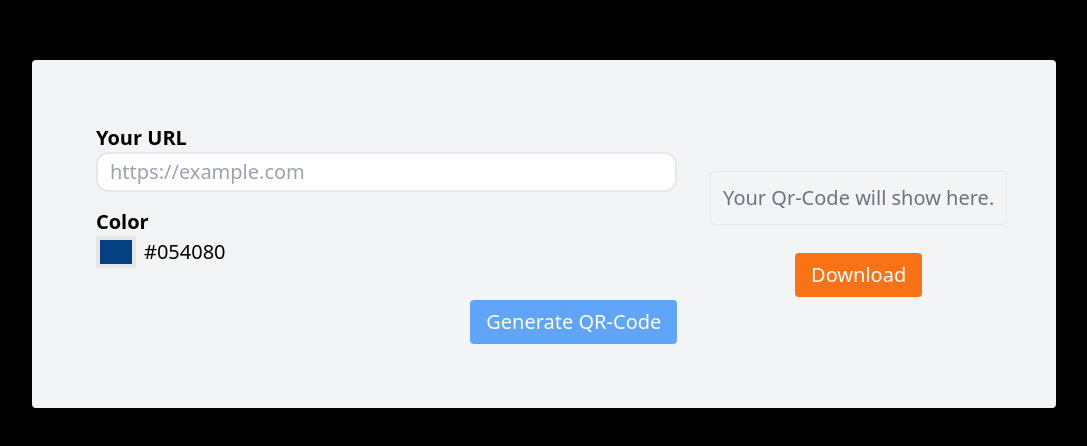
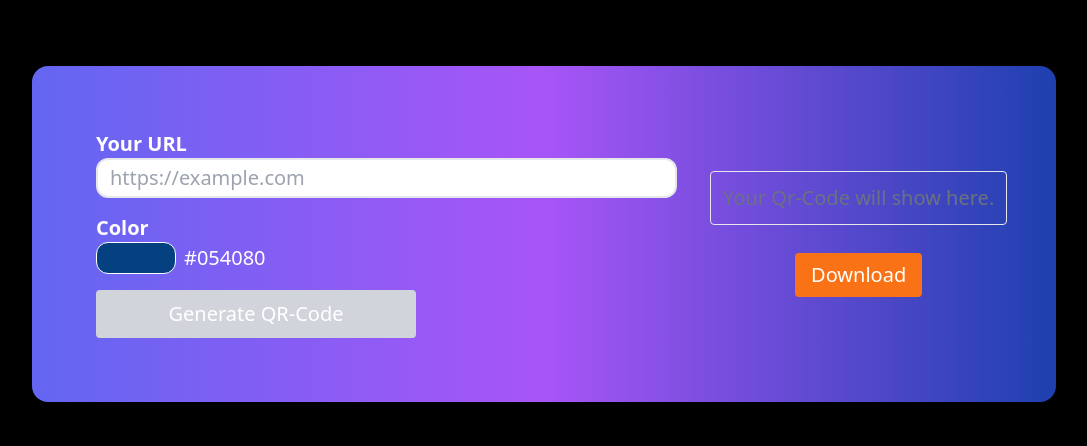
Before and after one commit to jad-delgadillo/qr-1, a Next.js app: page / in a window 1280 px wide. Shown: the part 166-612 px from the top of the page, without its empty margins (96-1183 px from the left). Built offline with nearby package versions, Linux system fonts and the light colour scheme.

Commit message:
added image saver

```diff
--- a/package.json
+++ b/package.json
@@ -18,6 +18,7 @@
     "zod": "^3.17.3"
   },
   "devDependencies": {
+    "@types/file-saver": "^2.0.5",
     "@types/node": "18.0.0",
     "@types/react": "18.0.14",
     "@types/react-color": "^3.0.6",
--- a/src/components/Container.tsx
+++ b/src/components/Container.tsx
@@ -12,7 +12,7 @@ export default function Container(props: any) {
       <Head>
         <title>{meta.title}</title>
       </Head>
-      <div className="flex w-screen min-h-screen items-center justify-center m-auto bg-black">
+      <div className="flex text-white w-screen min-h-screen items-center justify-center m-auto bg-black">
         {children}
       </div>
     </>
--- a/src/components/Hero.tsx
+++ b/src/components/Hero.tsx
@@ -55,7 +55,7 @@ export default function Hero() {
   return (
     <>
       <div className="flex w-screen max-w-5xl min-h-screen items-center justify-center m-auto">
-        <div className="container mx-auto text-xl font-medium bg-gray-100 p-10 rounded">
+        <div className="container mx-auto text-xl font-medium   bg-gradient-to-r from-indigo-500 via-purple-500 to-blue-800 p-10 rounded-2xl">
           <div className="md:grid md:grid-cols-3">
             <InputContext.Provider value={value}>
               <InputForm />
--- a/src/components/InputColor.tsx
+++ b/src/components/InputColor.tsx
@@ -14,13 +14,13 @@ const InputColor = () => {
   const handleChange = (color: any) => setColor(color.hex);
 
   return (
-    <div>
-      <label className="font-semibold text-md">Color</label>
+    <div className="z-20">
+      <label className="font-semibold  text-md">Color</label>
       <div className="flex items-center gap-2">
         <div
           onClick={() => setDisplayColorPicker(!displayColorPicker)}
           style={{ background: color }}
-          className="w-10 h-8 cursor-pointer border-4"
+          className="w-20 h-8 cursor-pointer border border-white rounded-xl"
         ></div>
         <span>{color}</span>
       </div>
--- a/src/components/InputForm.tsx
+++ b/src/components/InputForm.tsx
@@ -4,17 +4,22 @@ import InputColor from "./InputColor";
 import InputField from "./InputField";
 
 const InputForm = () => {
-  const { getQrCode } = useContext(InputContext);
+  const { getQrCode, inputValue } = useContext(InputContext);
   const handleSubmit = () => getQrCode();
   return (
     <div className="col-span-2 p-6 grid gap-4">
       <InputField />
       <InputColor />
+
       <button
+        disabled={!inputValue.url}
         onClick={handleSubmit}
-        className="bg-blue-400 max-w-xs ml-auto px-4 py-2 text-white rounded mt-4 hover:bg-blue-500 disabled:bg-gray-300 transition-all"
+        className="relative rounded max-w-xs px-5 py-2.5 overflow-hidden group bg-green-500 disabled:bg-gray-300 hover:disabled:bg-gray-300 hover:bg-gradient-to-r hover:from-green-500 hover:to-green-400 text-white hover:ring-2 hover:ring-offset-2 hover:ring-green-400 transition-all ease-out duration-300"
       >
-        Generate QR-Code
+        <span className="absolute right-0 w-8 h-32 -mt-12 transition-all duration-1000 hover:disabled:bg-gray-300 transform translate-x-12 bg-white opacity-10 rotate-12 group-hover:-translate-x-40 ease"></span>
+        <span className="relative hover:disabled:bg-gray-300">
+          Generate QR-Code
+        </span>
       </button>
     </div>
   );
--- a/src/components/QrCode.tsx
+++ b/src/components/QrCode.tsx
@@ -1,15 +1,17 @@
+import { saveAs } from "file-saver";
 import Image from "next/image";
 import { useContext } from "react";
 import { InputContext } from "./Hero";
 
 const QrCode = () => {
   const { response, loading, error } = useContext(InputContext);
-
+  const downloadImage = () => {
+    saveAs(response, "qrCode.png");
+  };
   if (loading) {
     return (
       <div className="animate-pulse flex flex-col items-center justify-center px-10 gap-3">
-        <div className="h-32 w-full bg-gray-300"></div>
-        <div className="h-8 w-full bg-gray-300"></div>
+        <div className="relative h-60 w-full bg-gray-300"></div>
       </div>
     );
   }
@@ -21,9 +23,9 @@ const QrCode = () => {
     );
   }
   return (
-    <div className="bg-gray-100 rounded-r-medium flex flex-col items-center justify-center">
+    <div className="rounded-r-medium flex flex-col items-center justify-center">
       {response ? (
-        <div className="p-5 rounded-xl shadow-gray-500 w-[250px] h-[250px] bg-gray-300 shadow-lg">
+        <div className="p-5 rounded-xl w-[250px] h-[250px] bg-indigo-400 shadow-indigo-500 shadow-lg">
           <img src={response} alt={"QR Code Image"} className="rounded-xl" />
         </div>
       ) : (
@@ -31,7 +33,10 @@ const QrCode = () => {
           Your Qr-Code will show here.
         </div>
       )}
-      <button className="mt-7 p-2 px-4 bg-orange-500 hover:bg-orange-600 transition-all text-white rounded">
+      <button
+        onClick={downloadImage}
+        className="mt-7 p-2 px-4 bg-orange-500 hover:bg-orange-600 transition-all text-white rounded"
+      >
         Download
       </button>
     </div>
```
Also changed, not shown: 1 other file (tests, documents, lock files or other folders).
